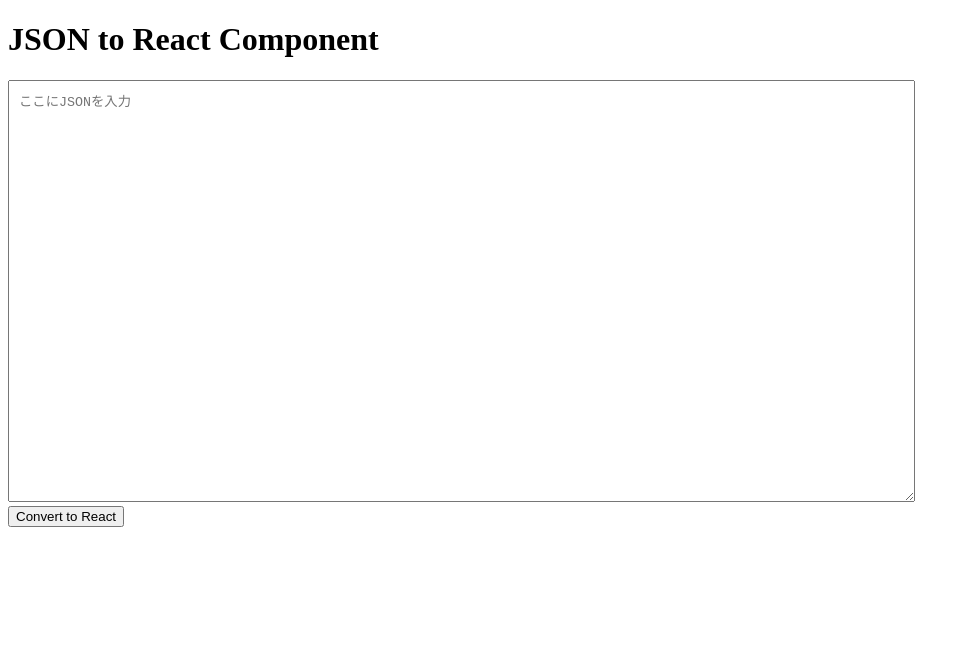
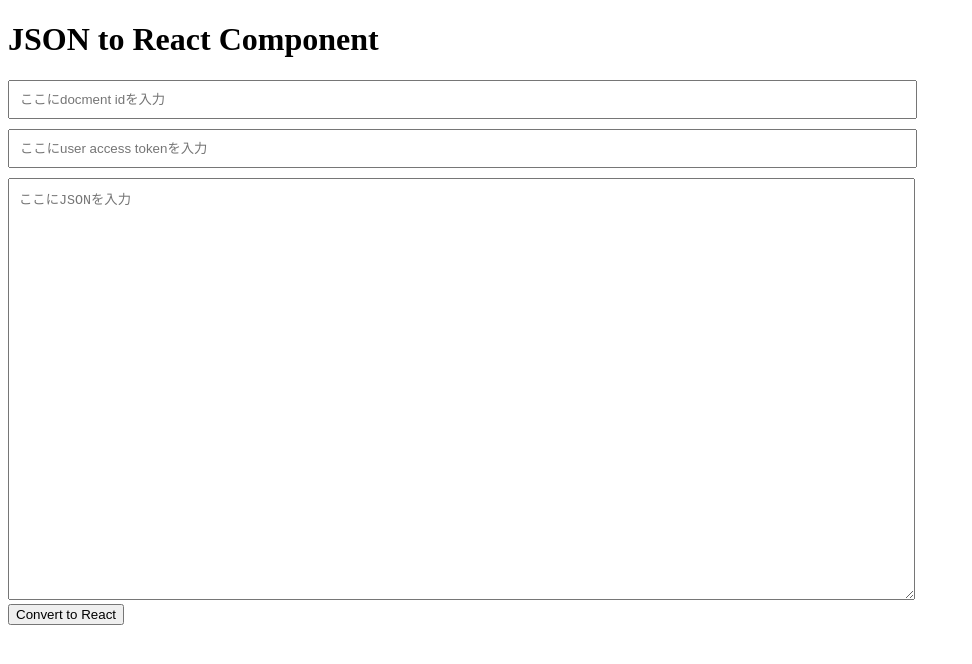
Before and after one commit to yuki-js/lark2react, a React (Vite) app: page / in a window 1280 px wide. Shown: the top 664 px of the page, without its empty margins (0-972 px from the left). Built offline with nearby package versions, Linux system fonts and the light colour scheme; no server answers.

Commit message:
doc idを入力させる処理の実装

```diff
--- a/src/App.tsx
+++ b/src/App.tsx
@@ -1,8 +1,10 @@
 import InputTextArea from "./components/InputTextArea";
+import InputDocumentId from "./components/InputDocumentId";
+import InputUserAccessToken from "./components/InputUserAccessToken";
 import { Converter } from "./components/Converter";
-import { convertJsonToReactComponent } from "./utils/utils";
+import { connectApi } from "./utils/apiHelper";
 import React, { useState } from "react";
-import { connectApi } from "./utils/apiHelper";
+import { DocumentIdProvider, useDocumentId } from "./contexts/documentIdContext";
 
 function App() {
   const [items, setItems] = useState<any[]>([]);
@@ -10,7 +12,6 @@ function App() {
   const handleConvert = (inputText: string) => {
     try {
       const jsonObject = JSON.parse(inputText);
-
       const items = jsonObject.data.items;
       setItems(items);
     } catch (error) {
@@ -19,9 +20,37 @@ function App() {
   };
 
   return (
+    <DocumentIdProvider>
+      <AppContent />
+    </DocumentIdProvider>
+  );
+}
+
+
+function AppContent() {
+  const { documentId, setDocumentId } = useDocumentId();
+
+  const [items, setItems] = useState<any[]>([]);
+
+  const handleConvert = (inputText: string) => {
+    try {
+      const jsonObject = JSON.parse(inputText);
+      const items = jsonObject.data.items;
+      setItems(items);
+    } catch (error) {
+      console.log(`エラー: ${(error as Error).message}`);
+    }
+  };
+
+  //指定する必要あり
+  const userAccessToken = "";
+
+  return (
     <div>
       <h1>JSON to React Component</h1>
-      <div>{connectApi()}</div>
+      <InputDocumentId setDocumentId={setDocumentId} />
+      <InputUserAccessToken/>
+      <div>{connectApi(documentId, userAccessToken)}</div>
       <InputTextArea onConvert={handleConvert} />
       {items.length > 0 && <Converter items={items} />}
     </div>
--- /dev/null
+++ b/src/components/InputDocumentId.tsx
@@ -0,0 +1,27 @@
+import { useState } from "react";
+import { useDocumentId } from "../contexts/documentIdContext";
+
+function InputDocumentId() {
+  const {documentId, setDocumentId} = useDocumentId();
+
+  const handleChange = (event: { target: { value: any } }) => {
+    setDocumentId(event.target.value);
+  };
+
+  return (
+    <div>
+      <input
+        value={documentId}
+        onChange={handleChange}
+        placeholder="ここにdocment idを入力"
+        style={{
+          padding: "10px",
+          marginBottom: "10px",
+          width: "70%",
+        }}
+      />
+    </div>
+  );
+}
+
+export default InputDocumentId;
--- /dev/null
+++ b/src/components/InputUserAccessToken.tsx
@@ -0,0 +1,26 @@
+import { useState } from "react";
+
+function InputUserAccessToken() {
+  const [userAccessToken, setUserAccessToken] = useState("");
+
+  const handleChange = (event: { target: { value: any } }) => {
+    setUserAccessToken(event.target.value);
+  };
+
+  return (
+    <div>
+      <input
+        value={userAccessToken}
+        onChange={handleChange}
+        placeholder="ここにuser access tokenを入力"
+        style={{
+          padding: "10px",
+          width: "70%",
+          marginBottom: "10px",
+        }}
+      />
+    </div>
+  );
+}
+
+export default InputUserAccessToken;
--- /dev/null
+++ b/src/contexts/documentIdContext.tsx
@@ -0,0 +1,30 @@
+import React, { createContext, useContext, useState } from "react";
+
+// Contextの型
+interface DocumentIdContextType {
+  documentId: string;
+  setDocumentId: (id: string) => void;
+}
+
+
+const DocumentIdContext = createContext<DocumentIdContextType | undefined>(undefined);
+
+export const DocumentIdProvider: React.FC<{ children: React.ReactNode }> = ({ children }) => {
+  const [documentId, setDocumentId] = useState("");
+
+  return (
+    <DocumentIdContext.Provider value={{ documentId, setDocumentId }}>
+      {children}
+    </DocumentIdContext.Provider>
+  );
+};
+
+// Contextを簡単に使うためのカスタムフック
+export const useDocumentId = (): DocumentIdContextType => {
+  const context = useContext(DocumentIdContext);
+
+  if (!context) {
+    throw new Error("useDocumentId must be used within a DocumentProvider");
+  }
+  return context;
+};
--- a/src/utils/apiHelper.ts
+++ b/src/utils/apiHelper.ts
@@ -2,11 +2,8 @@ import { ENV_INFO } from "../env";
 import * as lark from "@larksuiteoapi/node-sdk";
 import axios from 'axios';
 
-export function connectApi(){
+export function connectApi(documentId: string, userAccessToken: string){
     console.log("connect");
-
-    const documentId = "Lqzudvi1DokvIqxBn2rj94udpob"
-    const userAccessToken = "u-eMpvBRUY954ajvojewvyBKYlnPt7k1R9UU0wk4102G81"
 
     const url = `/api/${documentId}/blocks?document_revision_id=-1&page_size=500`;
 
```
